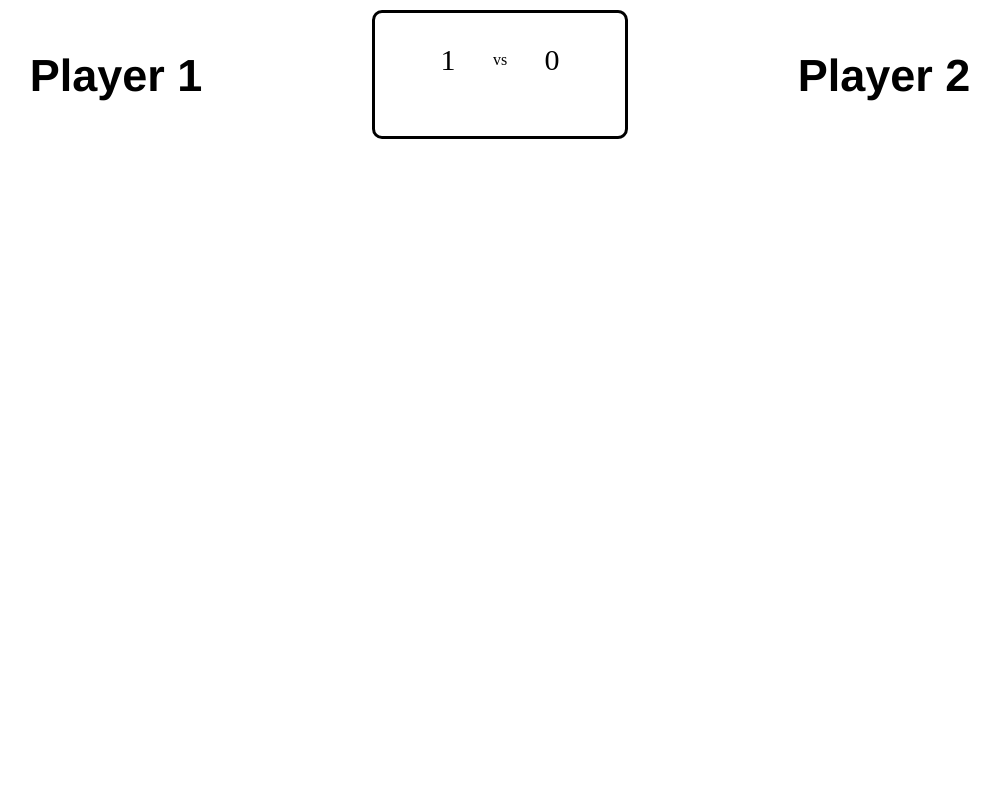
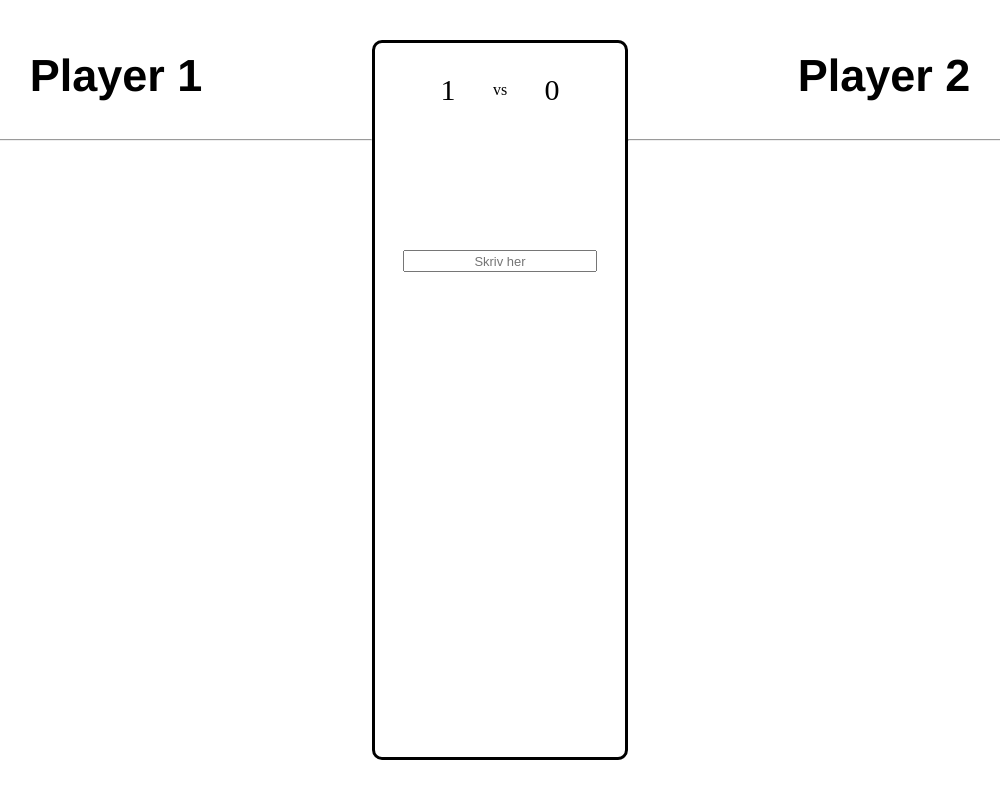
Before and after one commit to PeterThorlund/Dart, a plain HTML site: page index.html in a window 1280 px wide. Shown: the whole page, without its empty margins (140-1140 px from the left). Drawn offline with nearby package versions, Linux system fonts and the light colour scheme.

Commit message:
første spadestik

```diff
--- a/index.html
+++ b/index.html
@@ -13,6 +13,7 @@
         <div class="grid-container">
             <div class="player-1">
                 <h2 class="header-player">Player 1</h2>
+                <hr>
             </div>
 
             <div class="score-div">
@@ -21,10 +22,13 @@
                     <p class="vs">vs</p>
                     <p class="player-setcount">0</p>
                 </div>
+                <form >
+                    <input class="score-input" type="text" placeholder="Skriv her">
+                </form>
             </div>
-
             <div class="player-2">
                 <h2 class="header-player">Player 2</h2>
+                <hr>
             </div>
         </div>
     </div>
--- a/stylesheet.css
+++ b/stylesheet.css
@@ -6,13 +6,14 @@ body {
 .grid-container {
     display: grid;
     grid-template-columns: 40% 20% 40%;
-    height: 100%;
+    height: 95vh;
 }
 
 .score-div {
+    text-align: center;
     background-color: white;
     border-radius: 10px;
-    margin-top: 10px;
+    margin-top: 40px;
     border-style: solid;
     border-color: black;
 }
@@ -41,3 +42,12 @@ body {
     align-items: center;
     justify-content: center;
 }
+
+form {
+    margin-top: 45%;
+}
+
+form input, input::-webkit-input-placeholder {
+    font-size: 90%;
+    text-align: center;
+}
```
